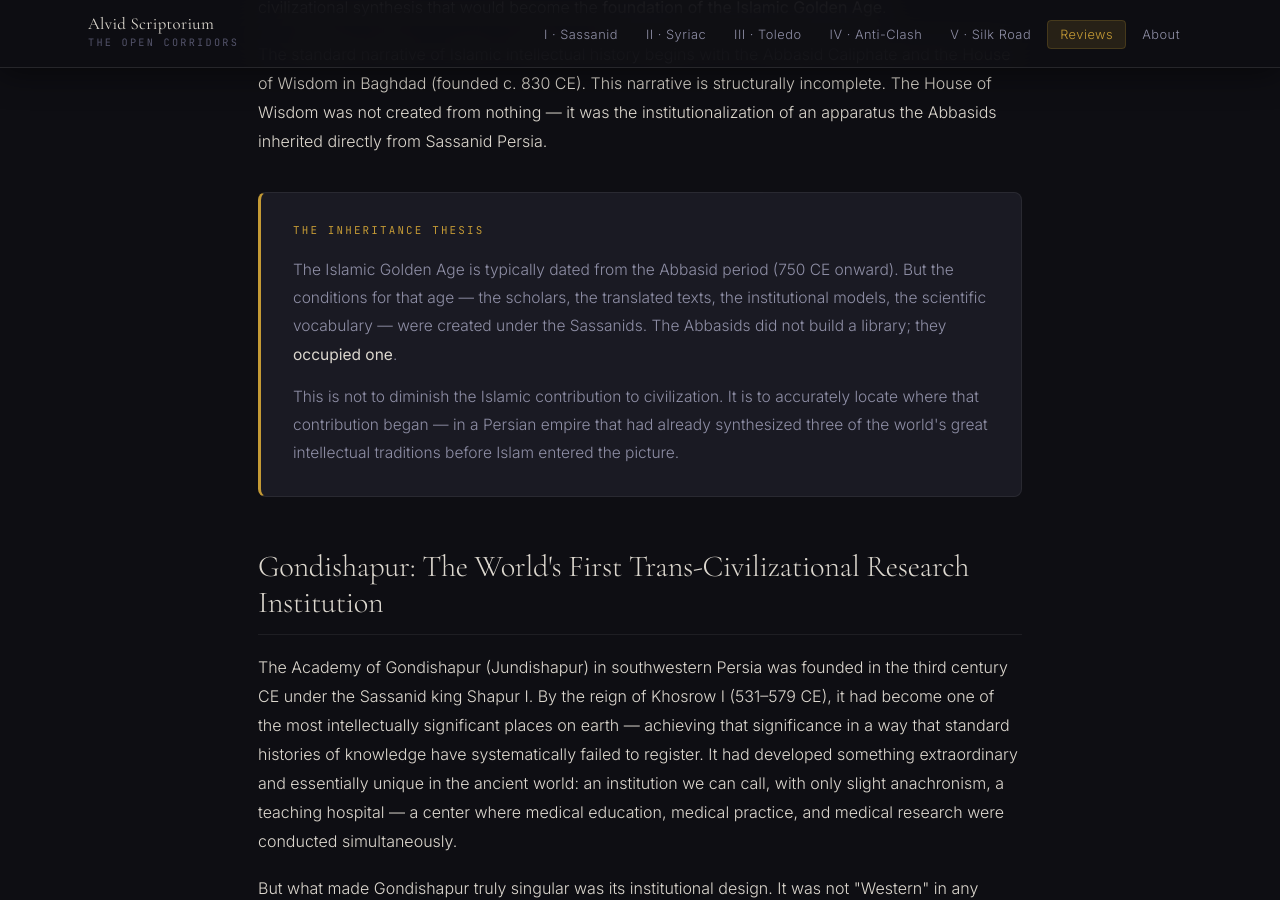
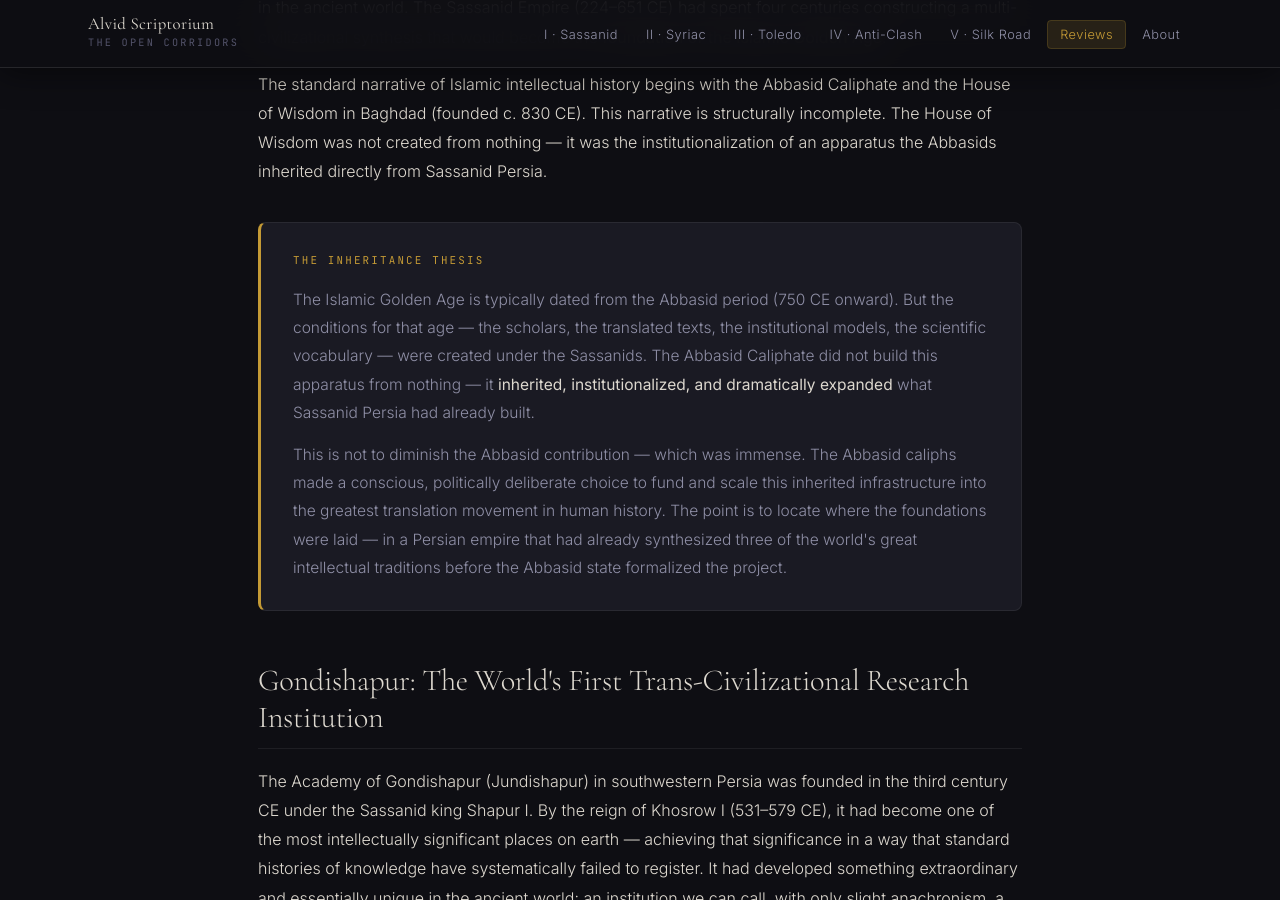
Before and after one commit to Political-Theology-Archive/geopolitical-synthesis, a Jekyll site: the page built from sassanid/index.html, in a window 1280 px wide and 900 px high, scrolled down 1572 px. Built offline with Jekyll 4.4.1, drawn with Linux system fonts in a browser that asks for light colours; some of the changed text lies outside the part shown.

Commit message:
Fix Pillar I+III framing: target Abbasid state not Islam, clarify erasure was European not Islamic

```diff
--- a/index.html
+++ b/index.html
@@ -89,8 +89,9 @@
       <p class="pta-card-desc">
         The Gondishapur Academy — the world's first international research
         university — synthesized Greek, Indian, and Persian knowledge under
-        Khosrow I. When Islam absorbed Persia, it inherited this entire
-        apparatus. The Golden Age stands on a Persian foundation.
+        Khosrow I. When the Abbasid Caliphate absorbed Persia, it inherited
+        this entire apparatus intact. The Golden Age stands on a Persian foundation
+        the Abbasid state institutionalized.
       </p>
       <div class="pta-card-tags">
         <span class="pta-card-tag">Gondishapur</span>
--- a/sassanid/index.html
+++ b/sassanid/index.html
@@ -2,18 +2,19 @@
 layout: page
 last_modified_at: 2026-05-28
 title: "Sassanid Legacy — The Forgotten Foundation"
-description: "The Sassanid Empire maintained Gondishapur, the world's first international research university. Greek, Indian, and Persian knowledge were synthesized here before Islam inherited the entire intellectual apparatus."
+description: "The Sassanid Empire built Gondishapur — the world's first international research university. When the Abbasid Caliphate rose, it inherited this entire intellectual apparatus intact. The Islamic Golden Age stands on a Persian foundation the Abbasids absorbed and expanded."
 ---
 <script type="application/ld+json">
-{"@context":"https://schema.org","@type":"ScholarlyArticle","headline":"The Sassanid Legacy: The Forgotten Foundation of Islamic Civilization","author":{"@type":"Person","name":"Saad Khizar Bosal"},"publisher":{"@type":"Organization","name":"Alvid Scriptorium"},"datePublished":"2026-05-28"}
+{"@context":"https://schema.org","@type":"ScholarlyArticle","headline":"The Sassanid Legacy: The Persian Foundation the Abbasid Caliphate Inherited","author":{"@type":"Person","name":"Saad Khizar Bosal"},"publisher":{"@type":"Organization","name":"Alvid Scriptorium"},"datePublished":"2026-05-28"}
 </script>
 
 <div class="pta-page-hero">
   <span class="pta-page-eye mono">Pillar I &nbsp;·&nbsp; /sassanid/ &nbsp;·&nbsp; The Forgotten Foundation</span>
   <h1 class="pta-page-h1">The Sassanid Legacy</h1>
   <p class="pta-page-subtitle">
-    The Empire That Taught the Islamic World to Think.
-    Gondishapur, Khosrow I, and the inheritance of three civilizations.
+    The Persian foundation the Abbasid Caliphate absorbed and built upon.
+    Gondishapur, Khosrow I, and the three-civilizational synthesis that
+    made the Abbasid Golden Age structurally possible.
   </p>
 </div>
 
@@ -92,13 +93,17 @@
       The Islamic Golden Age is typically dated from the Abbasid period (750 CE onward).
       But the conditions for that age — the scholars, the translated texts, the
       institutional models, the scientific vocabulary — were created under the
-      Sassanids. The Abbasids did not build a library; they <strong>occupied one</strong>.
+      Sassanids. The Abbasid Caliphate did not build this apparatus from nothing —
+      it <strong>inherited, institutionalized, and dramatically expanded</strong> what
+      Sassanid Persia had already built.
     </p>
     <p>
-      This is not to diminish the Islamic contribution to civilization.
-      It is to accurately locate where that contribution began — in a
-      Persian empire that had already synthesized three of the world's
-      great intellectual traditions before Islam entered the picture.
+      This is not to diminish the Abbasid contribution — which was immense.
+      The Abbasid caliphs made a conscious, politically deliberate choice to
+      fund and scale this inherited infrastructure into the greatest translation
+      movement in human history. The point is to locate where the foundations
+      were laid — in a Persian empire that had already synthesized three of the
+      world's great intellectual traditions before the Abbasid state formalized the project.
     </p>
   </div>
 
--- a/toledo/index.html
+++ b/toledo/index.html
@@ -13,8 +13,8 @@
   <h1 class="pta-page-h1">The Toledo Translations</h1>
   <p class="pta-page-subtitle">
     The trilingual workshop that built European modernity. A Jewish philosopher,
-    a Christian archdeacon, and the knowledge transaction history
-    spent five centuries trying to forget.
+    a Christian archdeacon, and the Arabic-Islamic intellectual debt that
+    European scholarship spent five centuries systematically erasing.
   </p>
 </div>
 
```
